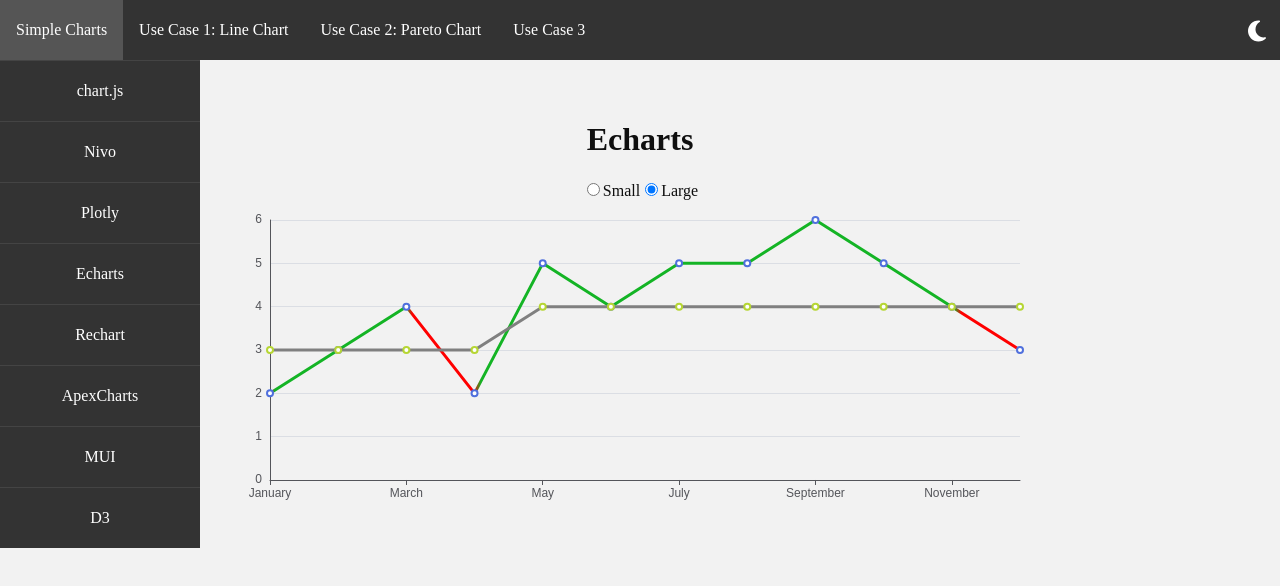
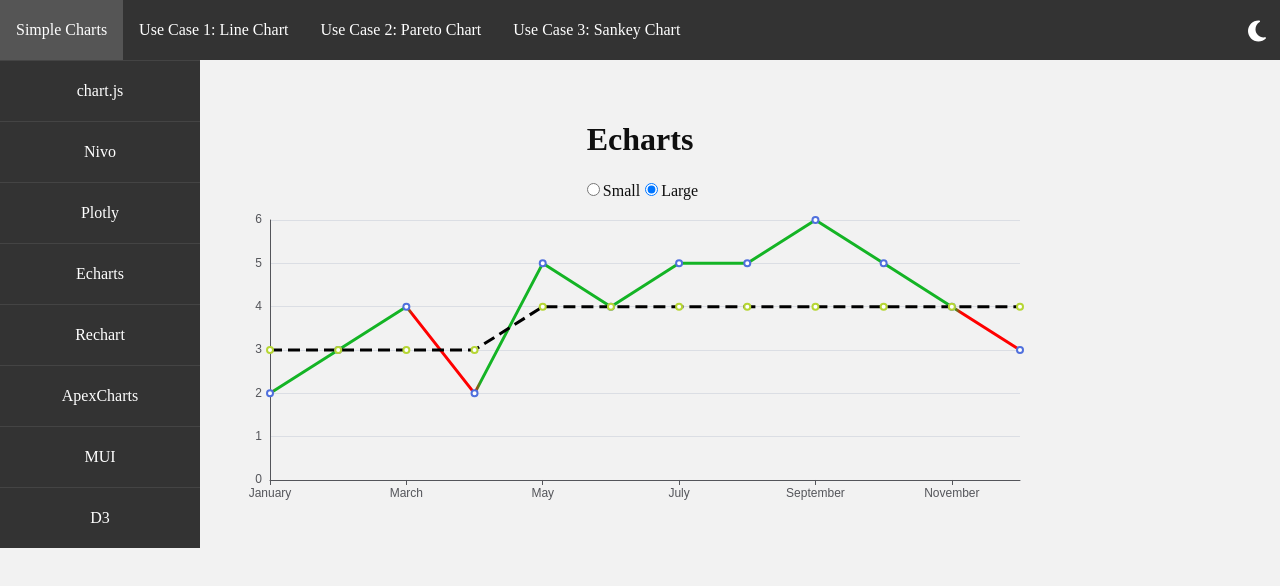
Before and after one commit to Deaniebean/data-viz-libraries, a React (Vite) app: page /echarts/line-chart-custom in a window 1280 px wide. Shown: the top 586 px of the page. Built offline with nearby package versions, Linux system fonts and the light colour scheme.

Commit message:
Start on Use Case 2

```diff
--- a/src/App.tsx
+++ b/src/App.tsx
@@ -16,6 +16,9 @@
 import { CustomApexCharts3 } from "./charts/customLineChart/ApexCharts3";
 import { RechartsSankey } from "./charts/sankeyChart/rechartsSankey";
 import { EchartsLineChart } from "./charts/customLineChart/EchartsLineChart";
+import { ApexPareto } from "./charts/paretoChart/ApexPareto";
+import { ChartjsPareto } from "./charts/paretoChart/ChartjsPareto";
+import { EchartsPareto } from "./charts/paretoChart/EchartsPareto";
 
 
 function App() {
@@ -55,6 +58,9 @@
             path="/echarts/line-chart-custom"
             element={<EchartsLineChart />}
           />
+            <Route path="/apexcharts/pareto" element={<ApexPareto />} />
+            <Route path="/chartjs/pareto" element={<ChartjsPareto />} />
+            <Route path="/echarts/pareto" element={<EchartsPareto />} />
           <Route path="/d3/line-chart" element={<D3 />} />
           <Route path="/recharts/sankey" element={<RechartsSankey />} />
         </Routes>
--- a/src/Navbar.tsx
+++ b/src/Navbar.tsx
@@ -114,7 +114,7 @@
                 </ul>
               </li>
               <li>
-                <NavLink to="/chartjs/line-chart-custom">Chartjs</NavLink>
+                <NavLink to="/chartjs/line-chart-custom">Chart.js</NavLink>
               </li>
               <li>
                 <NavLink to="/echarts/line-chart-custom">Echarts</NavLink>
@@ -129,12 +129,18 @@
             Use Case 2: Pareto Chart
             <ul className="dropdown">
               <li>
-                <NavLink to="/apexcharts/line-chart-custom">Apexcharts</NavLink>
+                <NavLink to="/apexcharts/pareto">Apexcharts</NavLink>
+              </li>
+              <li>
+                <NavLink to="/chartjs/pareto">Chart.js</NavLink>
+              </li>
+              <li>
+                <NavLink to="/echarts/pareto">Echarts</NavLink>
               </li>
             </ul>
           </li>
           <li className="title">
-            Use Case 3
+            Use Case 3: Sankey Chart
             <ul className="dropdown">
               <li>
                 <NavLink to="/recharts/sankey">Recharts</NavLink>
--- a/src/charts/customLineChart/EchartsLineChart.tsx
+++ b/src/charts/customLineChart/EchartsLineChart.tsx
@@ -61,7 +61,8 @@
         type: "line",
         lineStyle: {
           width: 3,
-          color: "gray",
+          color: "black",
+          type: "dashed",
         },
       },
     ],
--- /dev/null
+++ b/src/charts/paretoChart/ApexPareto.tsx
@@ -0,0 +1,6 @@
+export const ApexPareto = () => {
+
+    return (
+        <div>Hi</div>
+    )
+}
--- /dev/null
+++ b/src/charts/paretoChart/ChartjsPareto.tsx
@@ -0,0 +1,6 @@
+export const ChartjsPareto = () => {
+
+    return (
+        <div>Hi</div>
+    )
+}
--- /dev/null
+++ b/src/charts/paretoChart/EchartsPareto.tsx
@@ -0,0 +1,6 @@
+export const EchartsPareto = () => {
+
+    return (
+        <div>Hi</div>
+    )
+}
```
